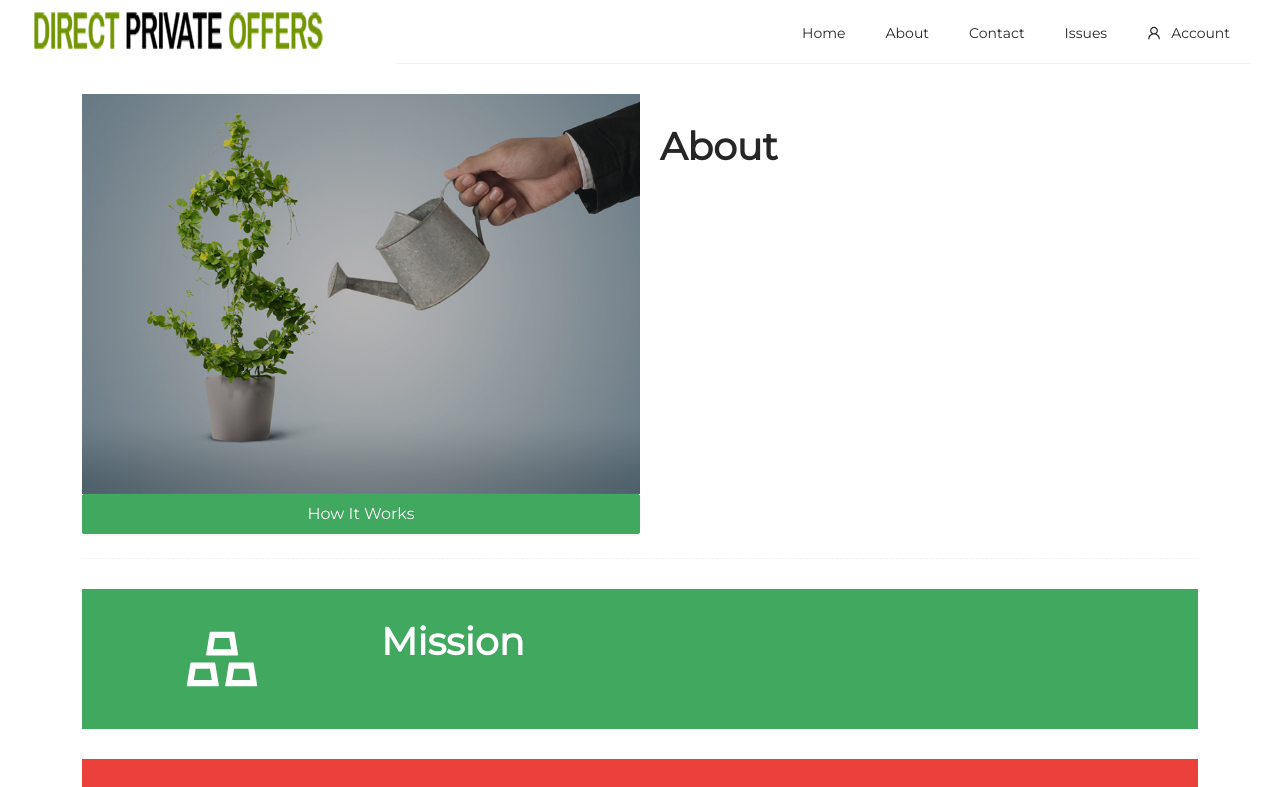
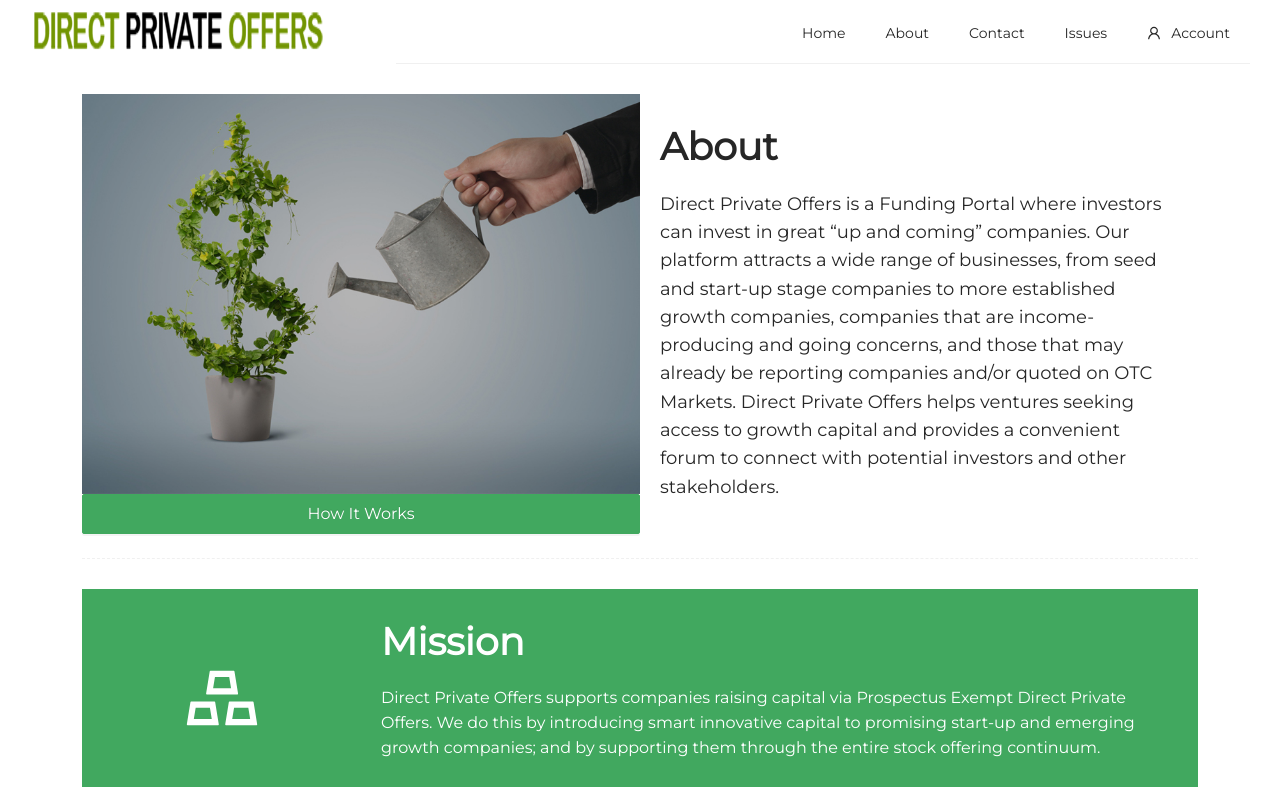
Before and after one commit to Hammad124444/DPO-frontend, a Next.js app: page /information/about in a window 1280 px wide. Shown: the top 787 px of the page. Built offline with nearby package versions, Linux system fonts and the light colour scheme.

Commit message:
change: nTypography from single to array

```diff
--- a/src/core/ui-kit/card/aboutItem.jsx
+++ b/src/core/ui-kit/card/aboutItem.jsx
@@ -6,12 +6,12 @@
     return(
         <Row className={"mt-30 pv-30 " + background }>
             <Col xs={24} sm={12} md={8} lg={6}  xl={6}
-            className="ant-col-xs-24 ant-col-sm-12 ant-col-md-8 ant-col-lg-6 ant-col-xl-6 d-flex justify-content-center align-items-center">
+            className="d-flex justify-content-center align-items-center">
                 { info.icon }
             </Col>
             <Col xs={24} sm={12} md={16} lg={18}  xl={18}
-             className="ph-20 ant-col-xs-24 ant-col-sm-12 ant-col-md-16 ant-col-lg-18 ant-col-xl-18">
-                <MKNTypography title={info.title} content={info.content} color="c-white"/>
+             className="ph-20">
+                <MKNTypography title={info.title} contents={info.content} color="c-white" contentFont={16} />
             </Col>
         </Row>
     )
--- a/src/core/ui-kit/typography/nTypography.jsx
+++ b/src/core/ui-kit/typography/nTypography.jsx
@@ -13,7 +13,7 @@
                              <div dangerouslySetInnerHTML={{ __html: el }} />
                          </Paragraph>
                          ):(
-                         <Paragraph className={'font-'+  contentFont + ' ' + color}>{ el }</Paragraph>
+                         <Paragraph key={index} className={'font-'+  contentFont + ' ' + color}>{ el }</Paragraph>
                      )
                  ))
             }
--- a/src/staticInfo/about.jsx
+++ b/src/staticInfo/about.jsx
@@ -5,9 +5,6 @@
 import { useRouter } from "next/router";
 import { Divider } from "antd";
 import MKAboutItem from "../core/ui-kit/card/aboutItem";
-
-
-
 
 export default function MSAbout() {
 
@@ -28,7 +25,7 @@
                     />
                 </div>
                 <div className="ant-col-xs-24 ant-col-sm-24 ant-col-md-12 ant-col-lg-12 ant-col-xl-12 ph-20 pt-30">
-                    <MKNTypography title={aboutInfo.title} content={aboutInfo.content}/>
+                    <MKNTypography title={aboutInfo.title} contents={aboutInfo.content} contentFont={18}/>
                 </div>
             </div>
             <Divider dashed />
```
Also changed, not shown: src/pages/company/register.jsx (+11 -1 lines).
